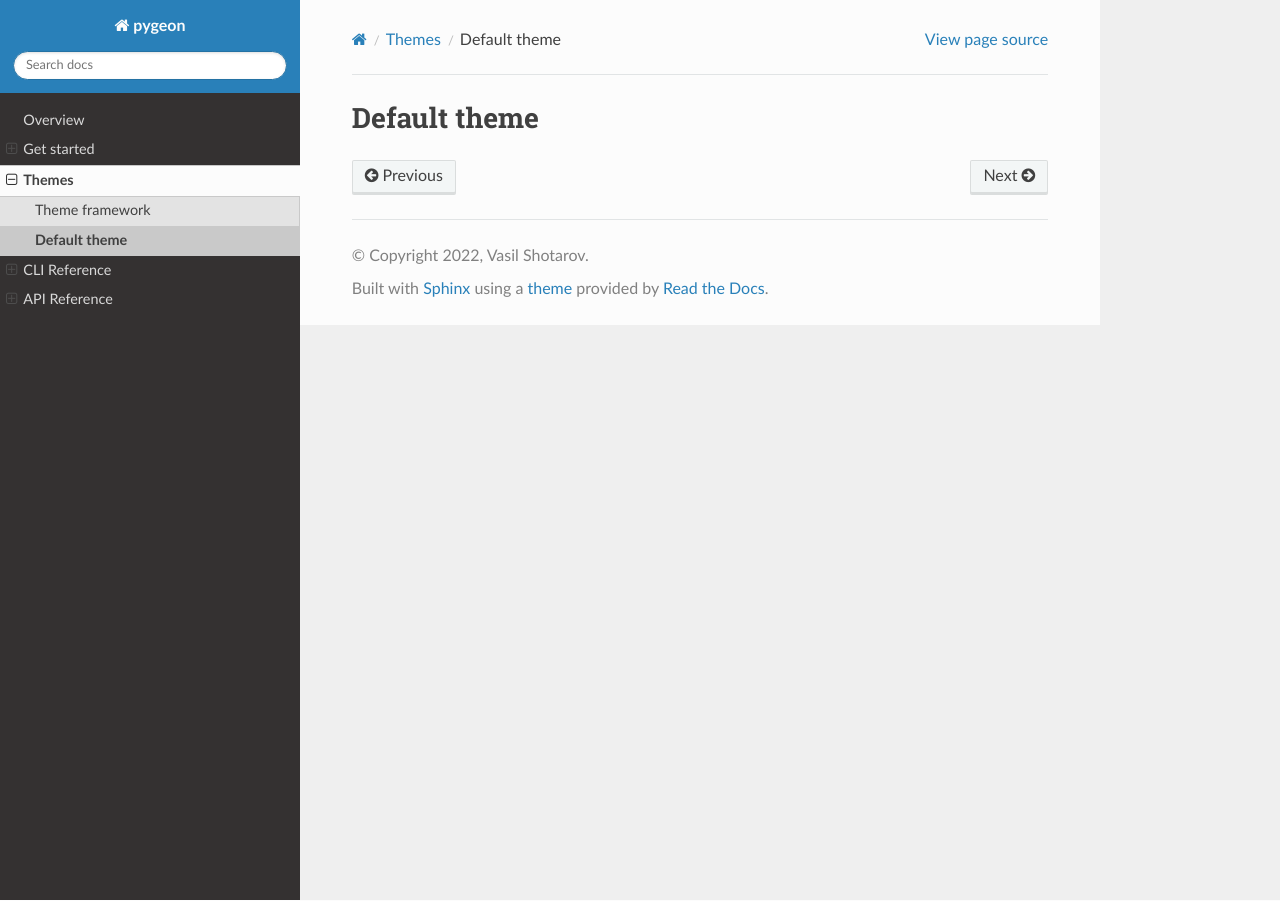
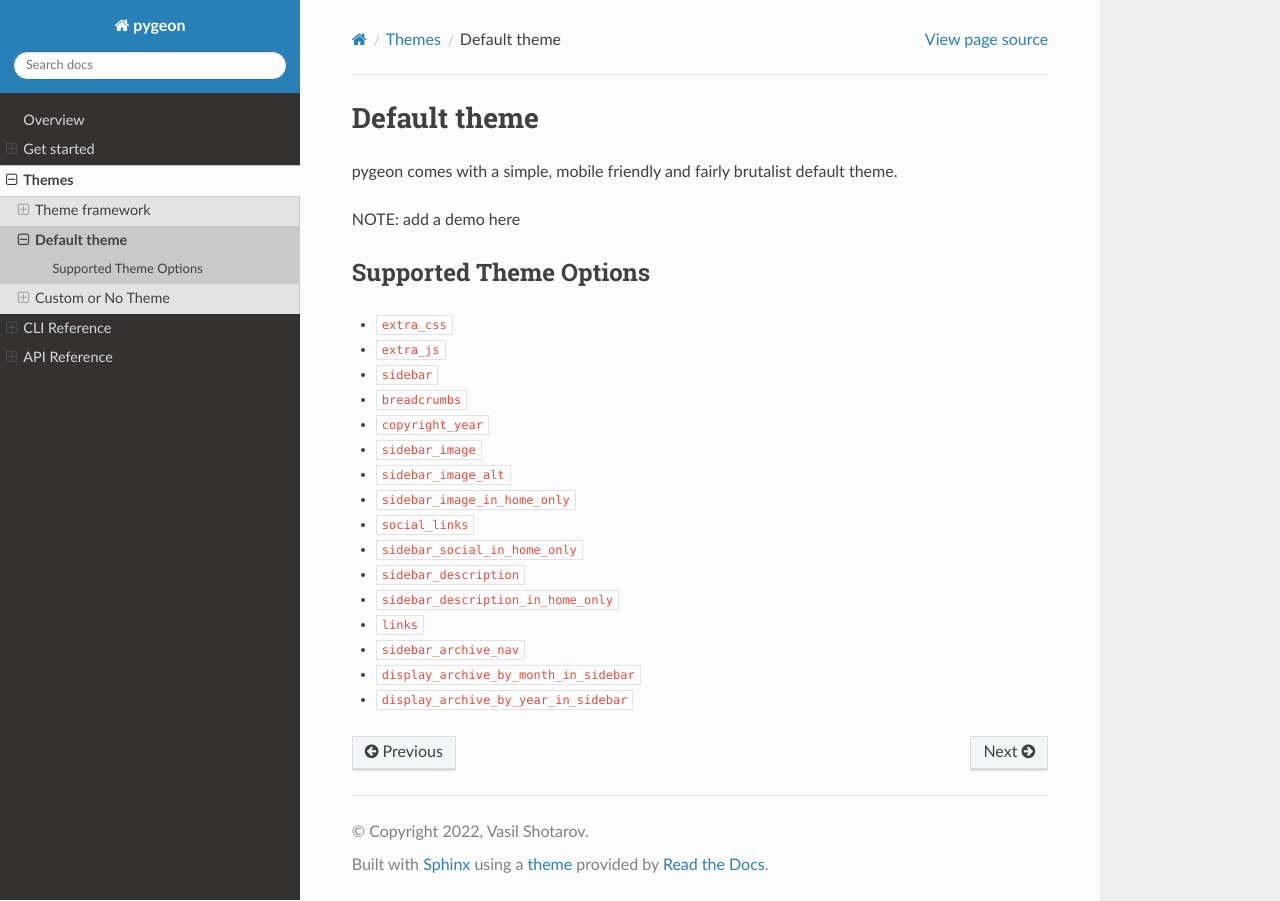
Before and after one commit to vshotarov/lamya, a Sphinx documentation site: the page built from docs/source/default-theme.rst, in a window 1280 px wide. Built offline with Sphinx 7.4.7 and the Read the Docs theme 2.0.0, drawn with Linux system fonts in a browser that asks for light colours.

Commit message:
Add themes documentation

```diff
--- a/docs/source/default-theme.rst
+++ b/docs/source/default-theme.rst
@@ -1,2 +1,24 @@
 Default theme
 =============
+pygeon comes with a simple, mobile friendly and fairly brutalist default theme.
+
+NOTE: add a demo here
+
+Supported Theme Options
+-----------------------
+- ``extra_css``
+- ``extra_js``
+- ``sidebar``
+- ``breadcrumbs``
+- ``copyright_year``
+- ``sidebar_image``
+- ``sidebar_image_alt``
+- ``sidebar_image_in_home_only``
+- ``social_links``
+- ``sidebar_social_in_home_only``
+- ``sidebar_description``
+- ``sidebar_description_in_home_only``
+- ``links``
+- ``sidebar_archive_nav``
+- ``display_archive_by_month_in_sidebar``
+- ``display_archive_by_year_in_sidebar``
--- a/docs/source/themes.rst
+++ b/docs/source/themes.rst
@@ -10,9 +10,12 @@ that aspect is very specific to the site itself.
   what customization options are available
 - :doc:`default-theme` - a description of the supported theme options for the
   default pygeon theme
+- :doc:`custom-or-no-theme` - a description of how to create custom themes
+  or building websites without one
 
 .. toctree::
    :hidden:
 
    theme-framework
    default-theme
+   custom-or-no-theme
```
Also changed, not shown: README.md (+2 -0 lines), docs/source/custom-or-no-theme.rst (added, +49 -0 lines), docs/source/get-started.rst (+9 -0 lines), docs/source/theme-framework.rst (+100 -0 lines), 2 other files.
